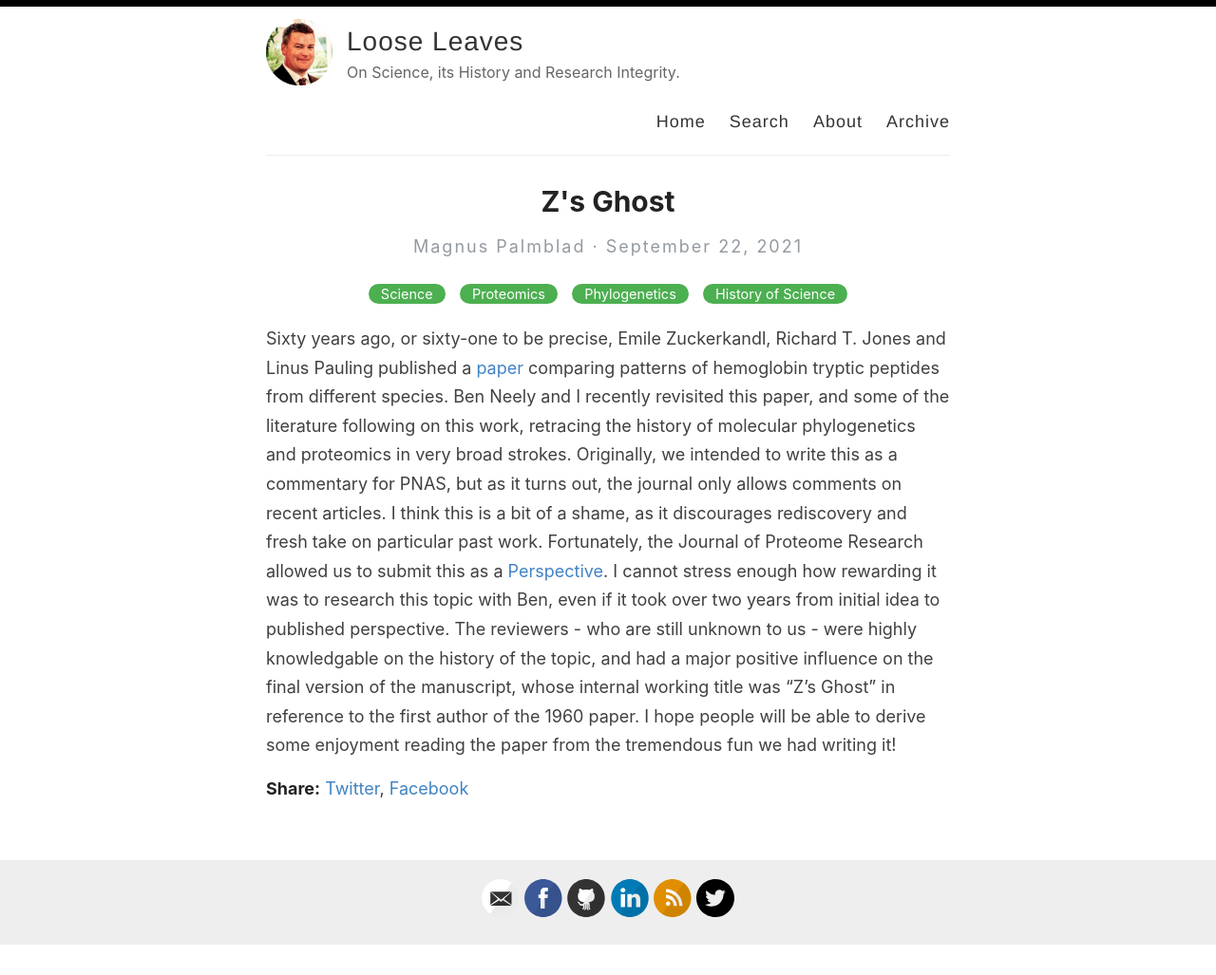
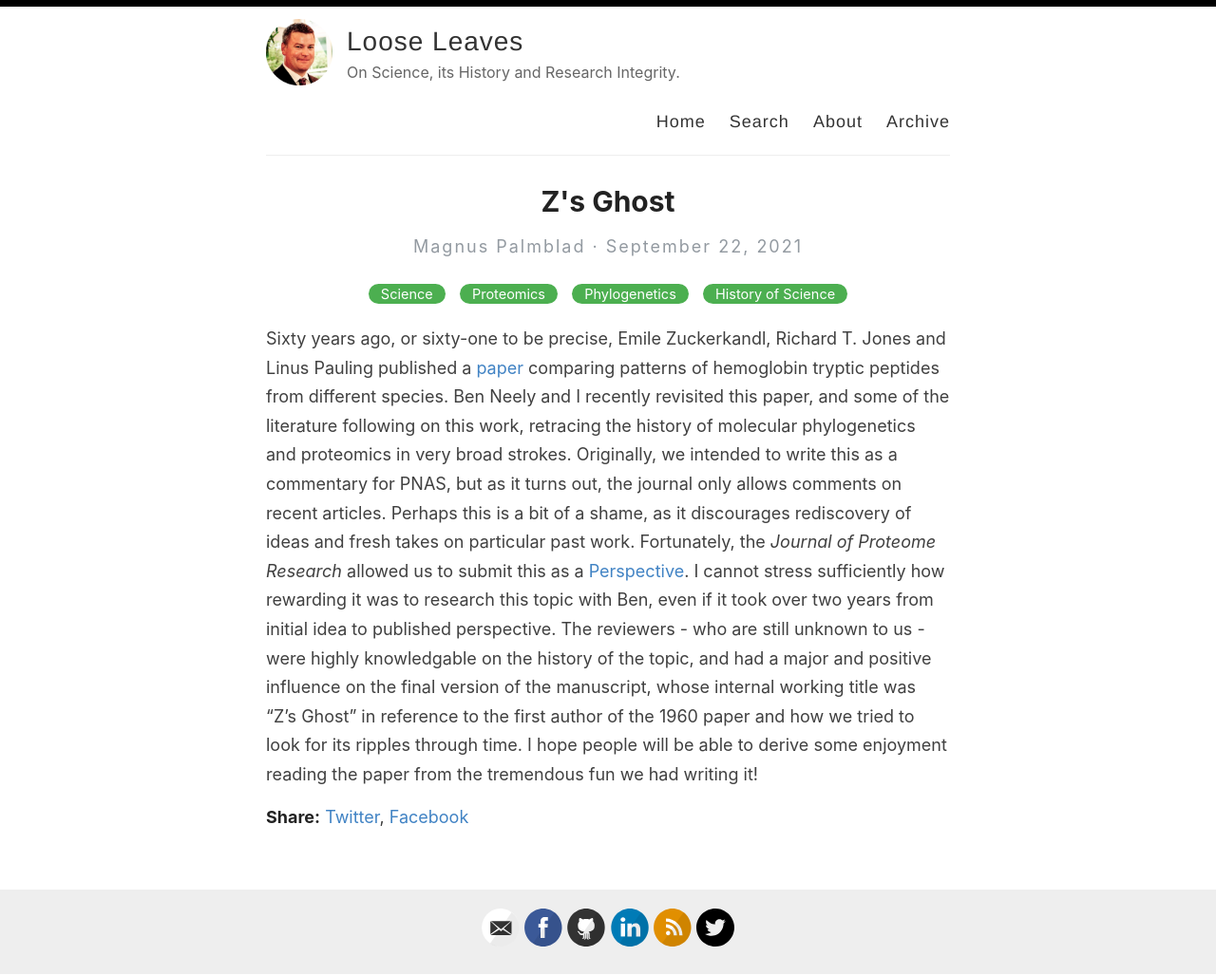
Before and after one commit to amitmerchant1990/reverie, a Jekyll site: the page built from _posts/2021-09-22-Z's_Ghost.md, in a window 1280 px wide. Shown: the whole page at 95% size. Built offline with Jekyll 4.4.1, drawn with Linux system fonts in a browser that asks for light colours; before the commit the page ends 996 px from its top, so only the background shows below that.

Commit message:
Update 2021-09-22-Z's_Ghost.md

```diff
--- a/_posts/2021-09-22-Z's_Ghost.md
+++ b/_posts/2021-09-22-Z's_Ghost.md
@@ -4,7 +4,7 @@
 categories: [Science, Proteomics, Phylogenetics, History of Science]
 excerpt: Sixty years ago, or sixty-one to be precise, Emile Zuckerkandl, Richard T. Jones and Linus Pauling published a paper comparing patterns of hemoglobin tryptic peptides from different species. Ben Neely and I recently revisited this paper, and some of the literature following on this work, retracing the history of molecular phylogenetics and proteomics in very broad strokes.
 ---
-Sixty years ago, or sixty-one to be precise, Emile Zuckerkandl, Richard T. Jones and Linus Pauling published a [paper](https://doi.org/10.1073/pnas.46.10.1349) comparing patterns of hemoglobin tryptic peptides from different species. Ben Neely and I recently revisited this paper, and some of the literature following on this work, retracing the history of molecular phylogenetics and proteomics in very broad strokes. Originally, we intended to write this as a commentary for PNAS, but as it turns out, the journal only allows comments on recent articles. I think this is a bit of a shame, as it discourages rediscovery and fresh take on particular past work. Fortunately, the Journal of Proteome Research allowed us to submit this as a [Perspective](https://doi.org/10.1021/acs.jproteome.1c00528). I cannot stress enough how rewarding it was to research this topic with Ben, even if it took over two years from initial idea to published perspective. The reviewers - who are still unknown to us - were highly knowledgable on the history of the topic, and had a major positive influence on the final version of the manuscript, whose internal working title was "Z's Ghost" in reference to the first author of the 1960 paper. I hope people will be able to derive some enjoyment reading the paper from the tremendous fun we had writing it!
+Sixty years ago, or sixty-one to be precise, Emile Zuckerkandl, Richard T. Jones and Linus Pauling published a [paper](https://doi.org/10.1073/pnas.46.10.1349) comparing patterns of hemoglobin tryptic peptides from different species. Ben Neely and I recently revisited this paper, and some of the literature following on this work, retracing the history of molecular phylogenetics and proteomics in very broad strokes. Originally, we intended to write this as a commentary for PNAS, but as it turns out, the journal only allows comments on recent articles. Perhaps this is a bit of a shame, as it discourages rediscovery of ideas and fresh takes on particular past work. Fortunately, the *Journal of Proteome Research* allowed us to submit this as a [Perspective](https://doi.org/10.1021/acs.jproteome.1c00528). I cannot stress sufficiently how rewarding it was to research this topic with Ben, even if it took over two years from initial idea to published perspective. The reviewers - who are still unknown to us - were highly knowledgable on the history of the topic, and had a major and positive influence on the final version of the manuscript, whose internal working title was "Z's Ghost" in reference to the first author of the 1960 paper and how we tried to look for its ripples through time. I hope people will be able to derive some enjoyment reading the paper from the tremendous fun we had writing it!
 &nbsp;
 &nbsp;
 &nbsp;
```
